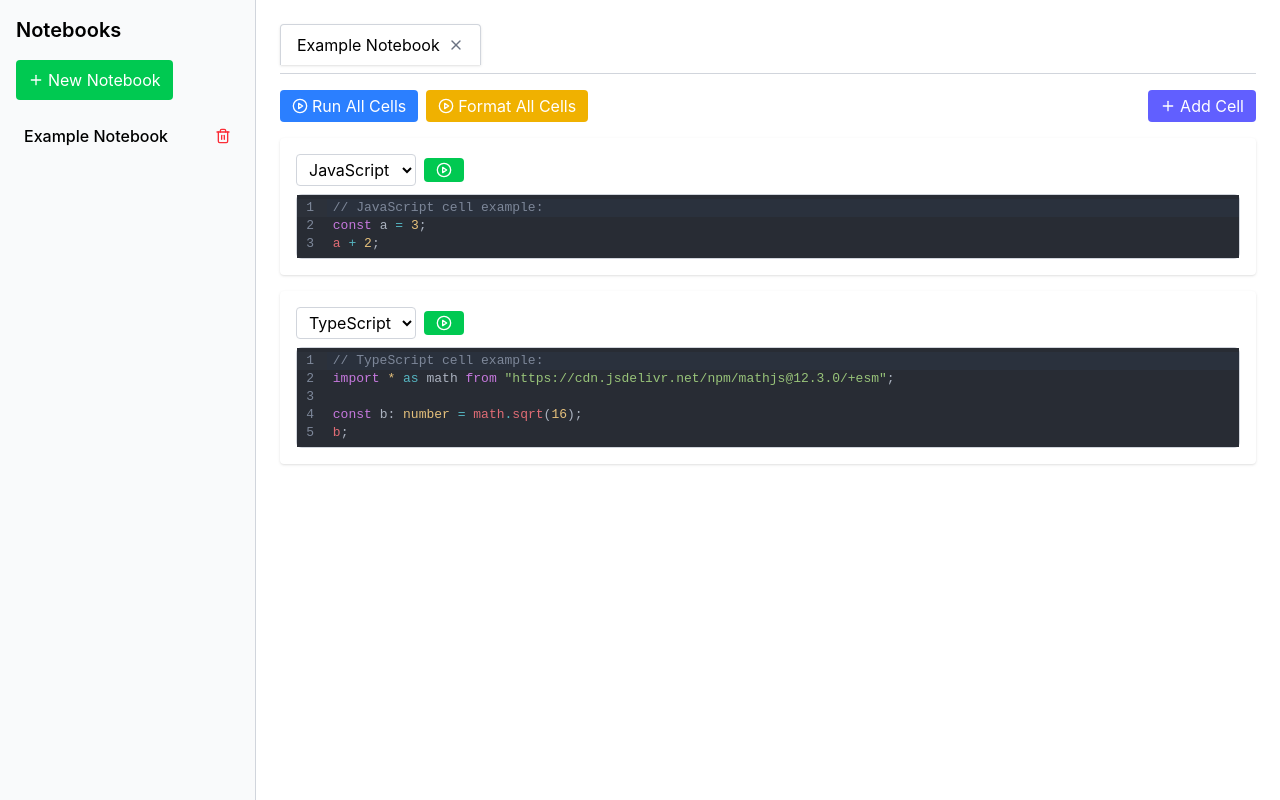
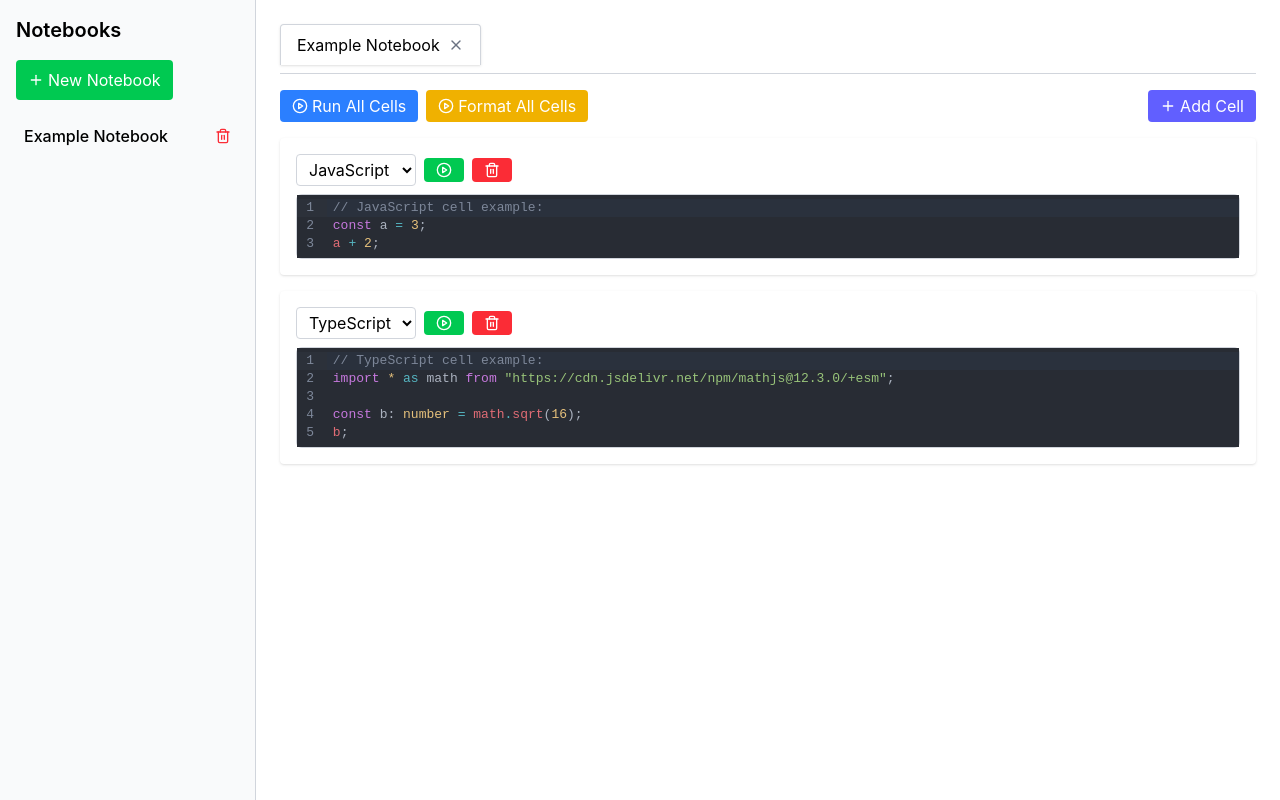
Before and after one commit to dmenezesgabriel/computational-notebook, a React (Vite) app: page / in a window 1280 px wide. Both pictures are taken after a click on the item "Example Notebook". Built offline with nearby package versions, Linux system fonts and the light colour scheme.

Commit message:
add button to exclude a notebook cell

```diff
--- a/src/App.tsx
+++ b/src/App.tsx
@@ -352,8 +352,12 @@ interface CellHandle {
 // a language selector, a run button, and an output area.
 const Cell = forwardRef<
   CellHandle,
-  { cell: CellData; onChange: (id: number, changes: Partial<CellData>) => void }
->(({ cell, onChange }, ref) => {
+  {
+    cell: CellData;
+    onChange: (id: number, changes: Partial<CellData>) => void;
+    onDelete: (id: number) => void;
+  }
+>(({ cell, onChange, onDelete }, ref) => {
   const [output, setOutput] = useState<string>("");
 
   const handleRun = async () => {
@@ -376,6 +380,10 @@ const Cell = forwardRef<
     });
   };
 
+  const handleDelete = () => {
+    onDelete(cell.id);
+  };
+
   return (
     <div className="bg-white shadow rounded p-4 my-4">
       <div className="mb-2 flex items-center space-x-2">
@@ -392,6 +400,12 @@ const Cell = forwardRef<
           className="flex items-center justify-center bg-green-500 hover:bg-green-600 text-white px-3 py-1 rounded"
         >
           <PlayCircle className="w-4 h-4" />
+        </button>
+        <button
+          onClick={handleDelete}
+          className="flex items-center justify-center bg-red-500 hover:bg-red-600 text-white px-3 py-1 rounded"
+        >
+          <Trash2 className="w-4 h-4" />
         </button>
       </div>
       <CodeEditor
@@ -423,6 +437,11 @@ const NotebookContent: React.FC<NotebookContentProps> = ({
     const newCells = cells.map((cell) =>
       cell.id === id ? { ...cell, ...changes } : cell
     );
+    onCellsChange(newCells);
+  };
+
+  const deleteCell = (id: number) => {
+    const newCells = cells.filter((cell) => cell.id !== id);
     onCellsChange(newCells);
   };
 
@@ -498,6 +517,7 @@ const NotebookContent: React.FC<NotebookContentProps> = ({
           key={cell.id}
           cell={cell}
           onChange={updateCell}
+          onDelete={deleteCell}
           ref={cellRefs.current.get(cell.id)}
         />
       ))}
```
